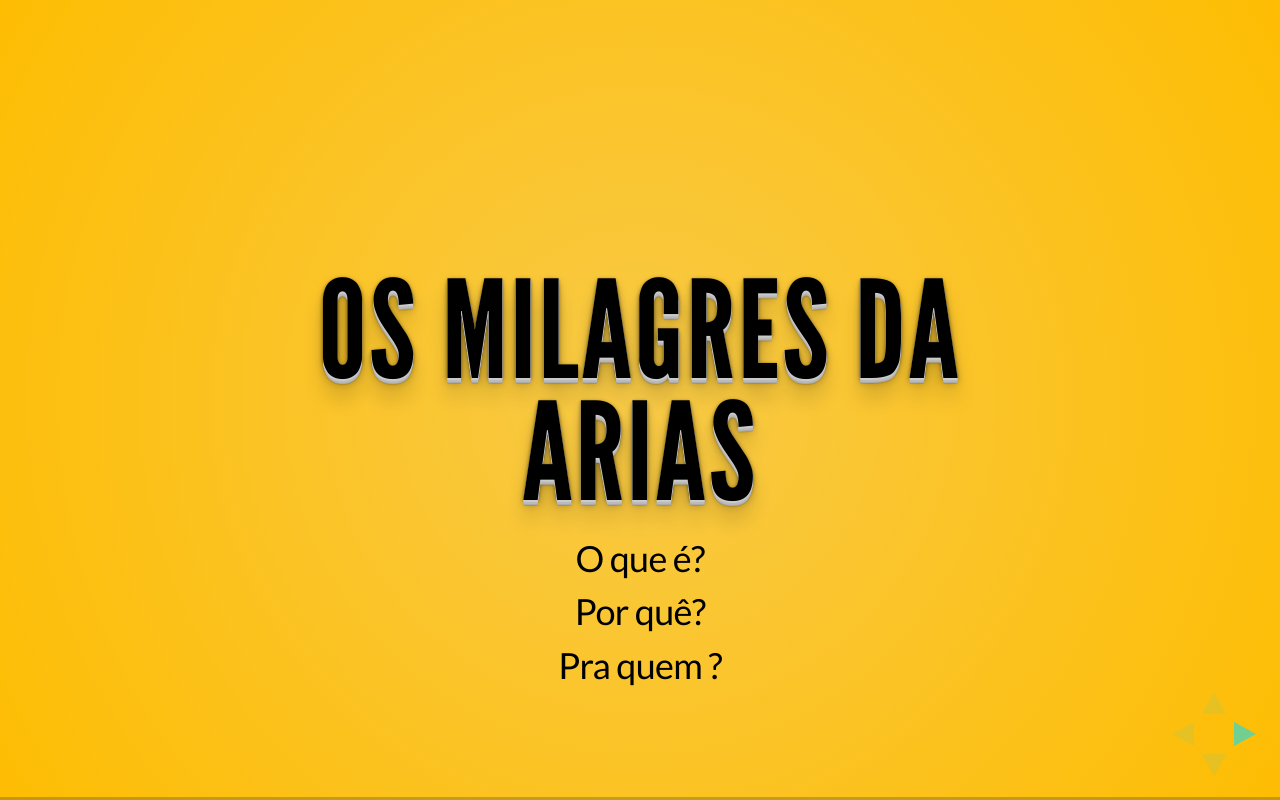
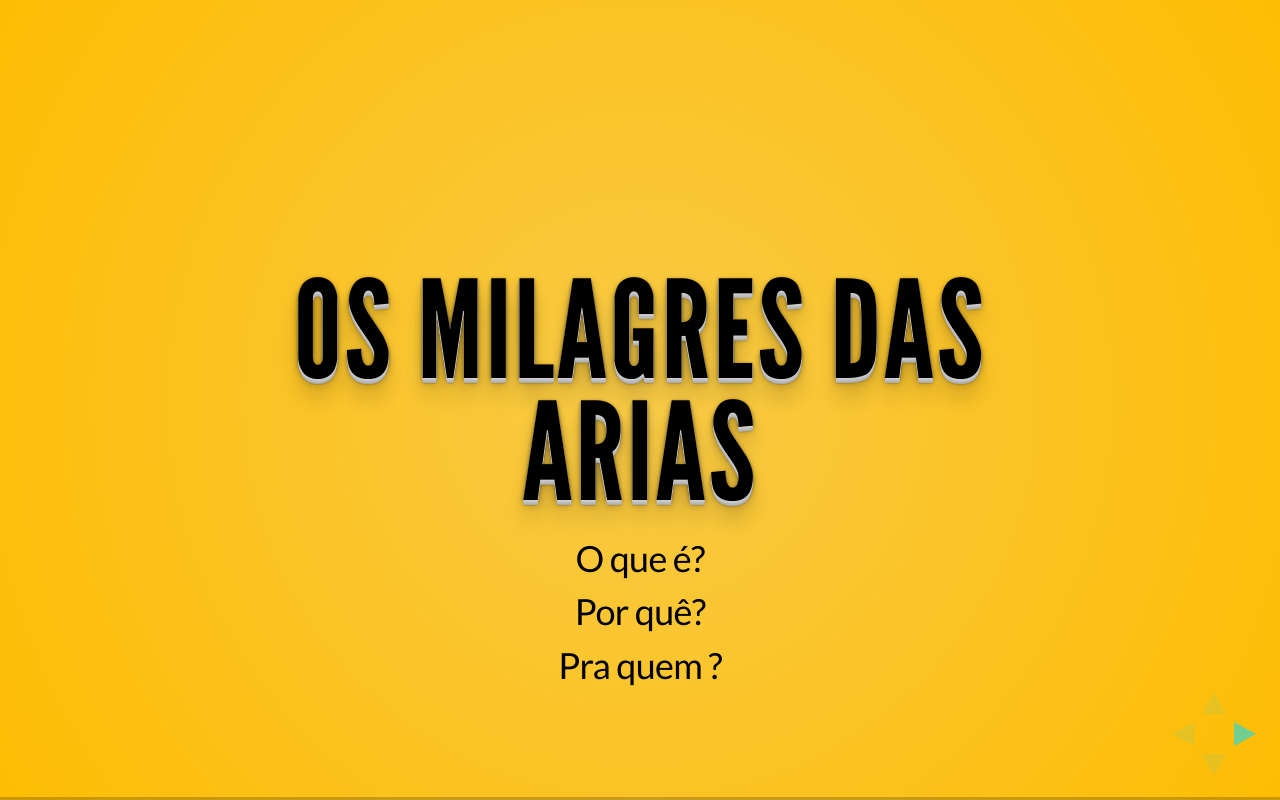
Before and after one commit to deividmarques/tdc-2014, a website: page index.html in a window 1280 px wide. Drawn offline with Linux system fonts and the light colour scheme.

Commit message:
update texts

```diff
--- a/index.html
+++ b/index.html
@@ -40,7 +40,7 @@
 	                <br>
 	                <br>
 	                <br>
-					<h1>OS MILAGRES DA ARIAS</h1>
+					<h1>OS MILAGRES DAS ARIAS</h1>
 					<p>O que é?</p>
 					<p>Por quê?</p>
 					<p>Pra quem ?</p>
@@ -60,7 +60,7 @@
 	                <br>
 	                <br>
 	                <br>
-					<h1>OS MILAGRES DA ARIAS</h1>
+					<h1>OS MILAGRES DAS ARIAS</h1>
 					<p>O que é?</p>
 					<p>Por quê?</p>
 					<p>Pra quem ?</p>
@@ -357,7 +357,7 @@ potencial do HTML5</h2>
 	                <br>
 	                <br>
 	                <br>
-					<h1>OS MILAGRES DA ARIAS</h1>
+					<h1>OS MILAGRES DAS ARIAS</h1>
 					<p>O que é?</p>
 					<p>Por quê?</p>
 					<p>Pra quem ?</p>
```
Also changed, not shown: README.md.
